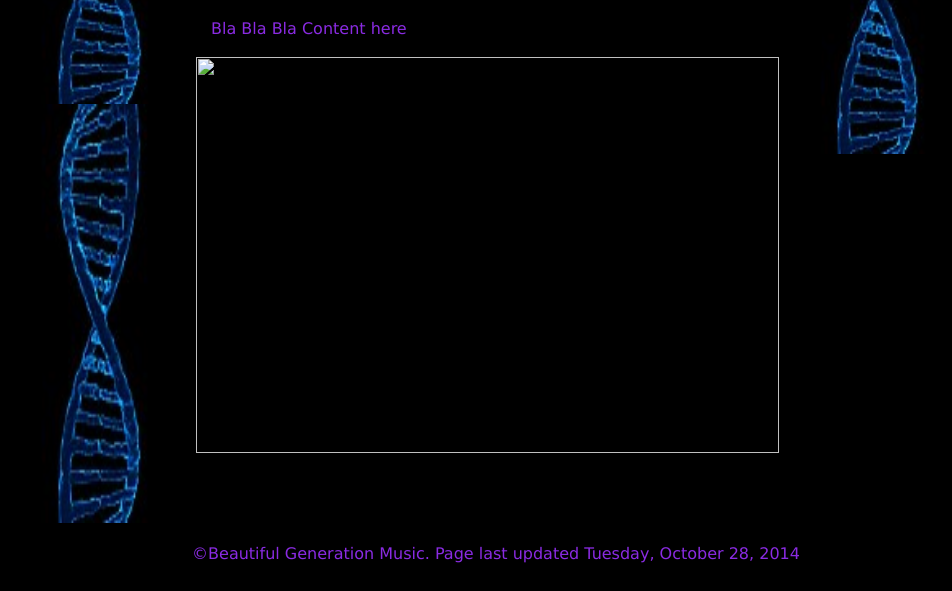
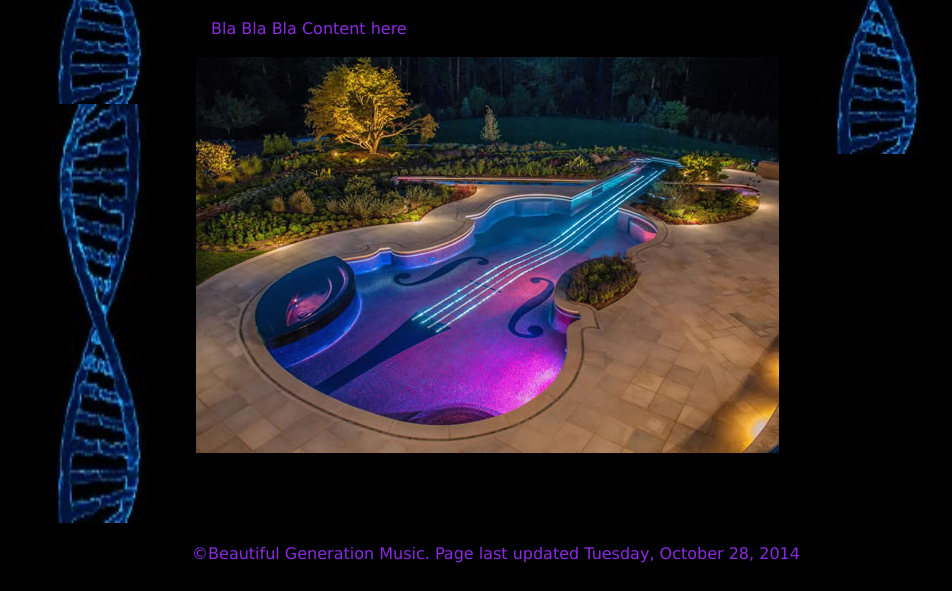
Before and after one commit to Trevorrae/Intial-Website-Concepts, a plain HTML site: page home.html in a window 1280 px wide. Shown: the part 331-922 px from the top of the page, without its empty margins (144-1096 px from the left). Drawn offline with Linux system fonts and the light colour scheme; files whose address does not match are found by name.

Commit message:
Update home.html

```diff
--- a/home.html
+++ b/home.html
@@ -157,7 +157,7 @@ ul.nav a:hover, ul.nav a:active, ul.nav a:focus { /* this changes the background
     <p>Bla Bla Bla Content here </p>
     <h1 align="center">News</h1>
     <p>Bla Bla Bla Content here </p>
-  <img src="Violinpool.jpg" width="583" height="396" alt="" /> </div>
+  <img src="Images\Violinpool.jpg" width="583" height="396" alt="Main Image" class="inline" /> </div>
   <div class="sidebar2">
     <img src="Images\dna2.jpeg" width="181" height="242" alt="Sidebar2" class="inline" />
     <img src="Images\dna2.jpg" width="179" height="333" alt="Sidebar2" class="inline" />
```
